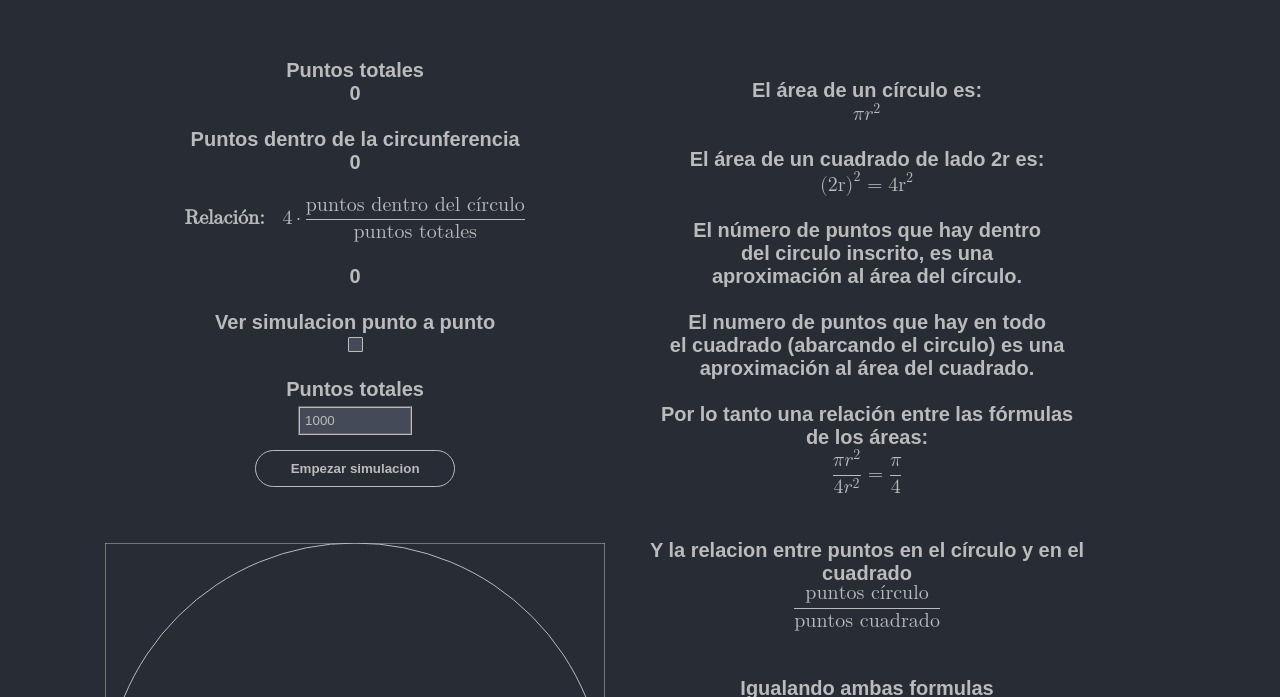
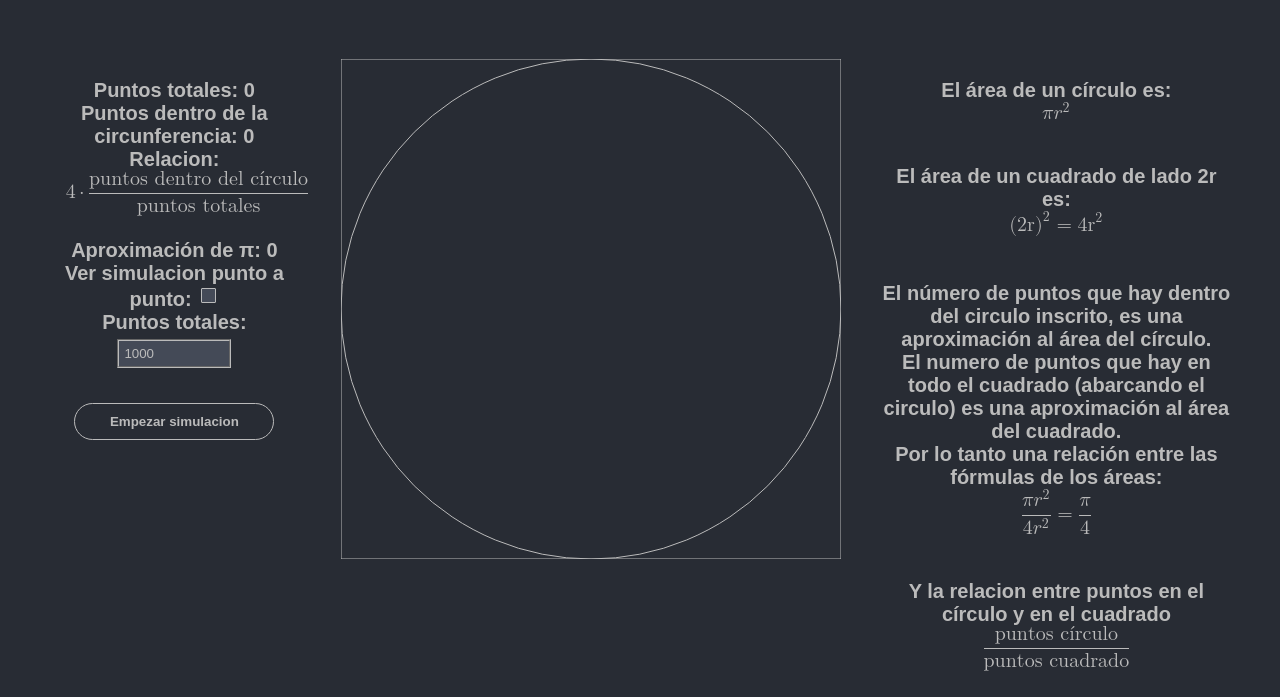
Before and after one commit to daaroo8/AproximacionPI, a plain HTML site: page index.html in a window 1280 px wide. Shown: the part 69-766 px from the top of the page. Drawn offline with Linux system fonts and the light colour scheme.

Commit message:
alguna cosilla mas

```diff
--- a/index.html
+++ b/index.html
@@ -4,20 +4,18 @@
 <head>
   <meta charset="UTF-8">
   <meta name="viewport" content="width=device-width, initial-scale=1.0">
-  <title>Document</title>
+  <title>Aproximacion PI Dia de la Ciencia</title>
   <link rel="stylesheet" href="styles.css">
 </head>
 
 <body>
   <h1>Aproximación PI</h1>
   <div id="todo">
-    <div class="columnas" id="div-canvas">
-      Puntos totales<span id="total-points">0</span><br>
-      Puntos dentro de la circunferencia<span id="circunference-points">0</span><br>
+    <div class="columnas" id="div-texto-canvas">
+      <p>Puntos totales: <span id="total-points">0</span><br>
+      Puntos dentro de la circunferencia: <span id="circunference-points">0</span><br>
+      Relacion:
       <math xmlns="http://www.w3.org/1998/Math/MathML" display="block">
-        <mtext class="bold">
-          <mi>Relación:</mi>
-        </mtext>
         <mo>&nbsp;</mo>
         <mn>4</mn>
         <mo>&#x22C5;</mo>
@@ -30,21 +28,26 @@
           </mrow>
         </mfrac>
       </math><br>
-      <span id="pi-aproximation">0</span>
+      Aproximación de &pi;: <span id="pi-aproximation">0</span>
       <br>
-      <label for="input-visionate-points">Ver simulacion punto a punto</label>
-      <input id="input-visionate-points" type="checkbox"> <br>
-      <label for="input-total-points">Puntos totales</label>
-      <input id="input-total-points" type="text" value="1000">
-      <button id="start-simulation-button">Empezar simulacion</button>
+      <label for="input-visionate-points">Ver simulacion punto a punto: </label>
+      <input id="input-visionate-points" type="checkbox"><br>
+      <label for="input-total-points">Puntos totales: </label>
+      <input id="input-total-points" type="text" value="1000"><br>
+      <div class="centered">
+        <button id="start-simulation-button">Empezar simulacion</button>
+      </div>
       <br>
-      <br>
+      </p>
+    </div>
+    <div class="columnas" id="div-canvas">
       <canvas id="puntos-canvas" width="500" height="500"></canvas>
     </div>
+
     <div class="columnas" id="div-texto">
 
-      <p>El área de un círculo es:<br>
-        <math xmlns="http://www.w3.org/1998/Math/MathML">
+      <p>El área de un círculo es:
+        <math xmlns="http://www.w3.org/1998/Math/MathML" display="block">
           <mi>π</mi>
           <msup>
             <mi>r</mi>
@@ -52,8 +55,8 @@
           </msup>
         </math>
         <br><br>
-        El área de un cuadrado de lado 2r es:<br>
-        <math xmlns="http://www.w3.org/1998/Math/MathML">
+        El área de un cuadrado de lado 2r es:
+        <math xmlns="http://www.w3.org/1998/Math/MathML" display="block">
           <msup>
             <mi>(2r)</mi>
             <mn>2</mn>
@@ -65,13 +68,13 @@
           </msup>
         </math>
         <br><br>
-        El número de puntos que hay dentro<br>
-        del circulo inscrito, es una<br>
-        aproximación al área del círculo.<br><br>
-        El numero de puntos que hay en todo<br>
-        el cuadrado (abarcando el circulo) es una<br>
-        aproximación al área del cuadrado.<br><br>
-        Por lo tanto una relación entre las fórmulas<br>
+        El número de puntos que hay dentro
+        del circulo inscrito, es una
+        aproximación al área del círculo.<br>
+        El numero de puntos que hay en todo
+        el cuadrado (abarcando el circulo) es una
+        aproximación al área del cuadrado.<br>
+        Por lo tanto una relación entre las fórmulas
         de los áreas:<br>
         <math xmlns="http://www.w3.org/1998/Math/MathML" display="block">
           <mfrac>
```
